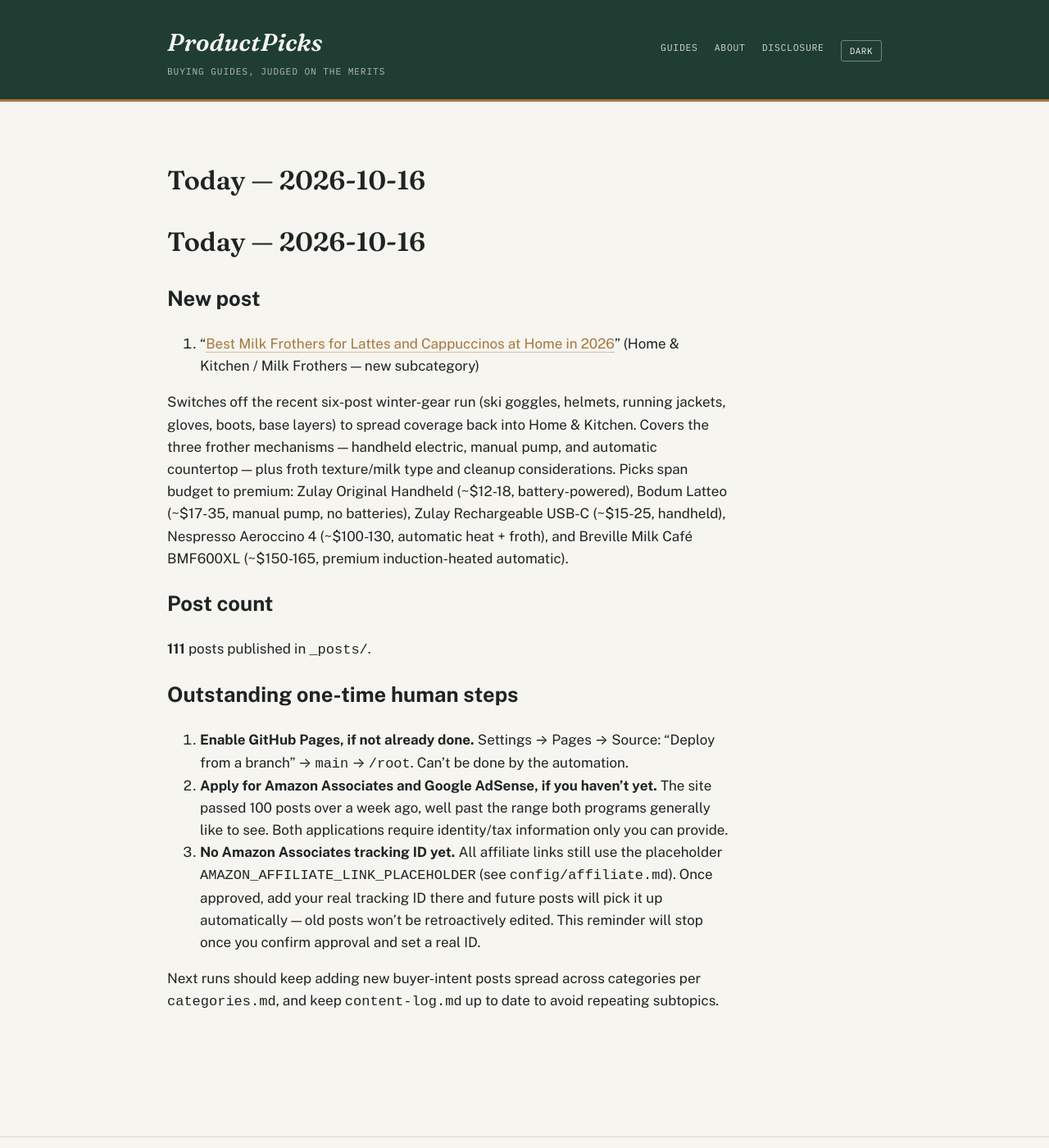
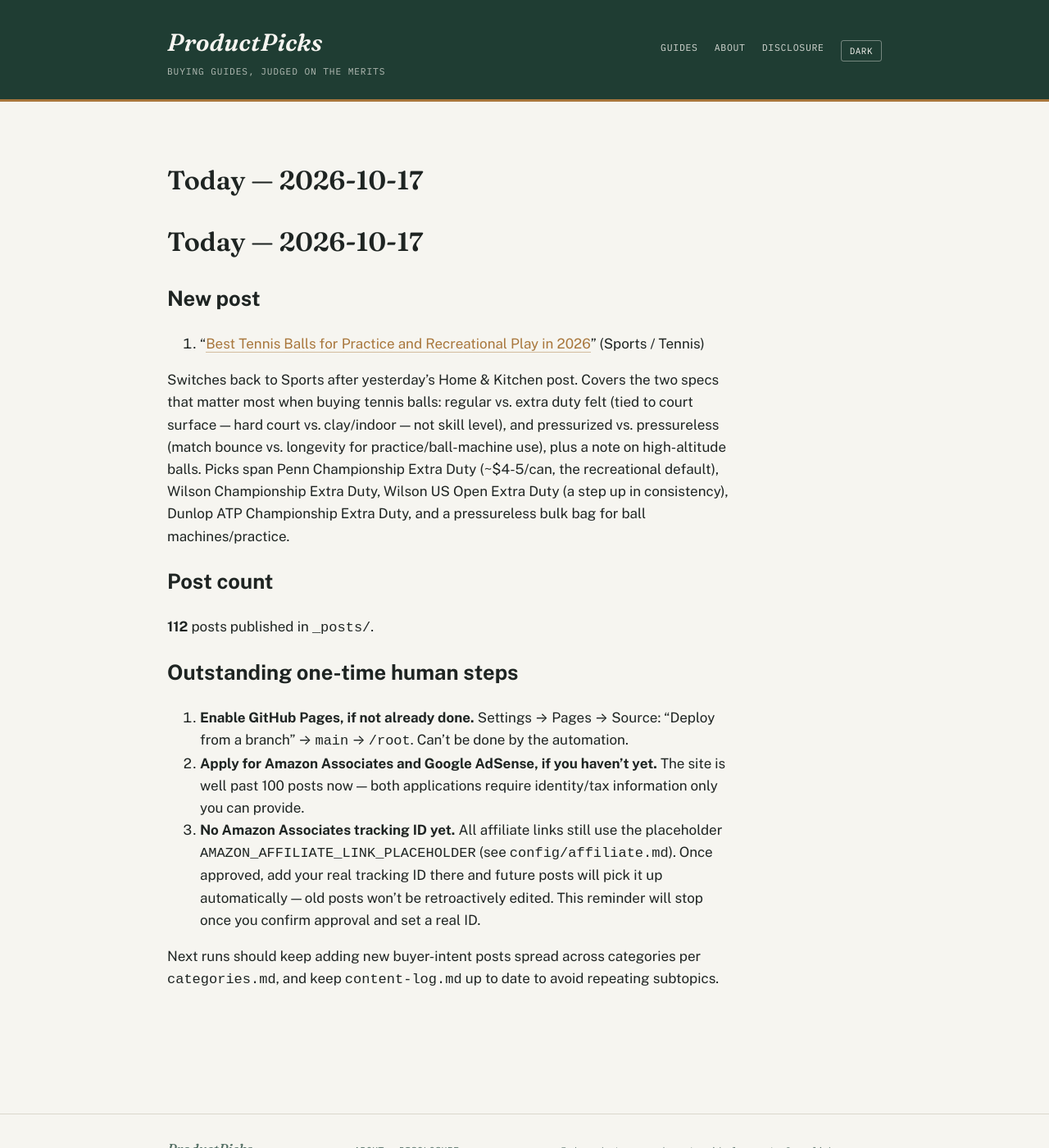
Before and after one commit to ajith198/ProductPicks, a Jekyll site: the page built from today.md, in a window 1280 px wide and 1400 px high. Shown: the whole window at 82% size. Built offline with Jekyll 4.4.1, drawn with Linux system fonts in a browser that asks for light colours; our own code applies the rules of GitHub Pages for plain Markdown files.

Commit message:
daily: 2026-10-17 new post + log update

```diff
--- a/today.md
+++ b/today.md
@@ -1,19 +1,19 @@
-# Today — 2026-10-16
+# Today — 2026-10-17
 
 ## New post
 
-1. "[Best Milk Frothers for Lattes and Cappuccinos at Home in 2026](/home-kitchen/buying-guides/best-milk-frothers-for-lattes-and-cappuccinos-at-home/)" (Home & Kitchen / Milk Frothers — new subcategory)
+1. "[Best Tennis Balls for Practice and Recreational Play in 2026](/tennis/buying-guides/best-tennis-balls-for-practice-and-recreational-play/)" (Sports / Tennis)
 
-Switches off the recent six-post winter-gear run (ski goggles, helmets, running jackets, gloves, boots, base layers) to spread coverage back into Home & Kitchen. Covers the three frother mechanisms — handheld electric, manual pump, and automatic countertop — plus froth texture/milk type and cleanup considerations. Picks span budget to premium: Zulay Original Handheld (~$12-18, battery-powered), Bodum Latteo (~$17-35, manual pump, no batteries), Zulay Rechargeable USB-C (~$15-25, handheld), Nespresso Aeroccino 4 (~$100-130, automatic heat + froth), and Breville Milk Café BMF600XL (~$150-165, premium induction-heated automatic).
+Switches back to Sports after yesterday's Home & Kitchen post. Covers the two specs that matter most when buying tennis balls: regular vs. extra duty felt (tied to court surface — hard court vs. clay/indoor — not skill level), and pressurized vs. pressureless (match bounce vs. longevity for practice/ball-machine use), plus a note on high-altitude balls. Picks span Penn Championship Extra Duty (~$4-5/can, the recreational default), Wilson Championship Extra Duty, Wilson US Open Extra Duty (a step up in consistency), Dunlop ATP Championship Extra Duty, and a pressureless bulk bag for ball machines/practice.
 
 ## Post count
 
-**111** posts published in `_posts/`.
+**112** posts published in `_posts/`.
 
 ## Outstanding one-time human steps
 
 1. **Enable GitHub Pages, if not already done.** Settings → Pages → Source: "Deploy from a branch" → `main` → `/root`. Can't be done by the automation.
-2. **Apply for Amazon Associates and Google AdSense, if you haven't yet.** The site passed 100 posts over a week ago, well past the range both programs generally like to see. Both applications require identity/tax information only you can provide.
+2. **Apply for Amazon Associates and Google AdSense, if you haven't yet.** The site is well past 100 posts now — both applications require identity/tax information only you can provide.
 3. **No Amazon Associates tracking ID yet.** All affiliate links still use the placeholder `AMAZON_AFFILIATE_LINK_PLACEHOLDER` (see `config/affiliate.md`). Once approved, add your real tracking ID there and future posts will pick it up automatically — old posts won't be retroactively edited. This reminder will stop once you confirm approval and set a real ID.
 
 Next runs should keep adding new buyer-intent posts spread across categories per `categories.md`, and keep `content-log.md` up to date to avoid repeating subtopics.
```
Also changed, not shown: TODAY.md (+1 -1 lines), _posts/2026-10-17-best-tennis-balls-for-practice-and-recreational-play.md (added, +50 -0 lines), content-log.md (+1 -0 lines).
